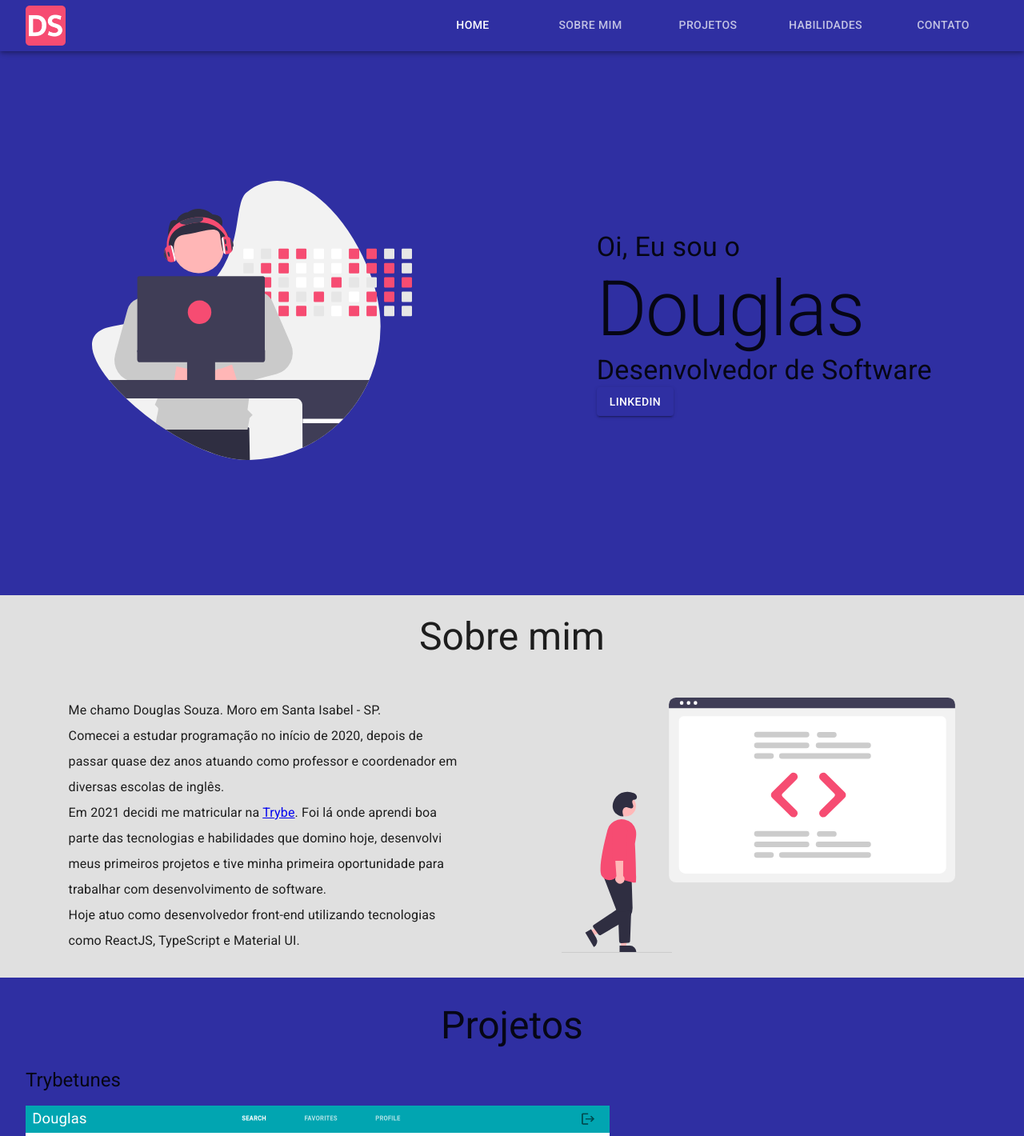
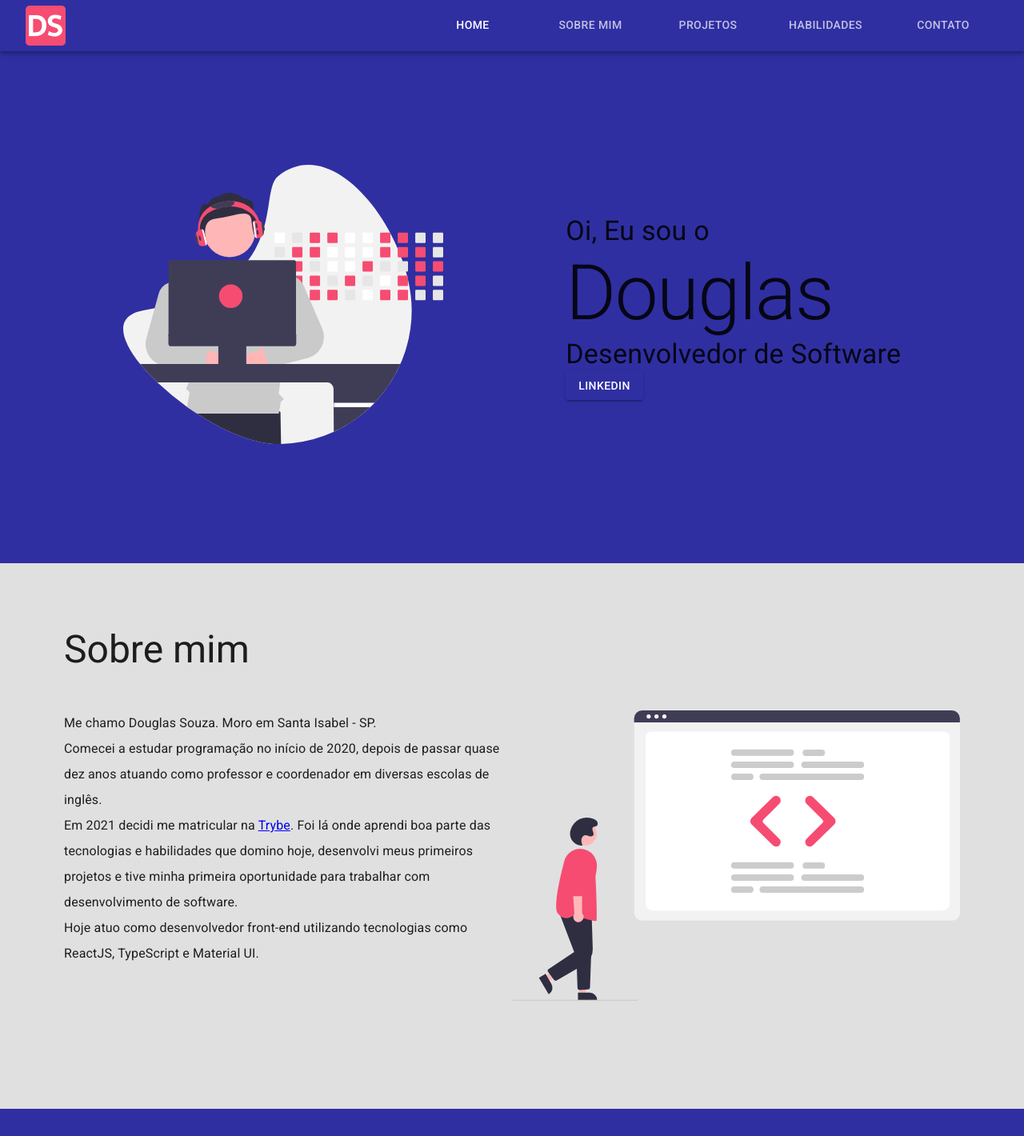
Before and after one commit to douglas-ssouza/portfolio, a React (Create React App) app: page / in a window 1280 px wide. Shown: the top 1420 px of the page at 80% size. Built offline with nearby package versions, Linux system fonts and the light colour scheme.

Commit message:
refactor: adjust greeting and about block

```diff
--- a/src/components/AboutBlock.tsx
+++ b/src/components/AboutBlock.tsx
@@ -11,28 +11,37 @@ function AboutBlock() {
 	const theme = useTheme();
 
 	return (
-		<Grid container direction='column' sx={{backgroundColor: theme.palette.grey[300]}}>
-			<Grid item sx={{my: 3}}>
-				<Typography component='h2' variant='h3' align='center'>
+		<Grid
+			container
+			direction='column'
+			sx={{backgroundColor: theme.palette.grey[300], padding: '5em'}}
+		>
+			<Grid item sx={{mb: '3em'}}>
+				<Typography component='h2' variant='h3'>
 					Sobre mim
 				</Typography>
 			</Grid>
-			<Grid item container sx={{p: 3}} justifyContent='space-around'>
-				<Grid item sx={{width: '40%'}}>
+			<Grid
+				item
+				container
+				justifyContent='space-around'
+				sx={{mb: '3em'}}
+			>
+				<Grid item xs={12} md={6}>
 					<Typography component='p' variant='body1' sx={{lineHeight: '2em'}}>
 						Me chamo Douglas Souza. Moro em Santa Isabel - SP.
 						<br />
 						Comecei a estudar programação no início de 2020, depois de passar quase dez anos atuando como professor e coordenador em diversas escolas de inglês.
 						<br />
 						Em 2021 decidi me matricular na
-						{ ' ' }
+						{' '}
 						<a href='https://www.betrybe.com/' rel='noreferrer' target='_blank'>Trybe</a>.
 						Foi lá onde aprendi boa parte das tecnologias e habilidades que domino hoje, desenvolvi meus primeiros projetos e tive minha primeira oportunidade para trabalhar com desenvolvimento de software.
 						<br />
 						Hoje atuo como desenvolvedor front-end utilizando tecnologias como ReactJS, TypeScript e Material UI.
 					</Typography>
 				</Grid>
-				<Grid item sx={{width: '40%'}} >
+				<Grid item xs={12} md={6}>
 					<img
 						src={code_review}
 						alt='illustration of person with boxes of information'
--- a/src/components/GreetingBlock.tsx
+++ b/src/components/GreetingBlock.tsx
@@ -14,9 +14,9 @@ function GreetingBlock() {
 	return (
 		<Grid
 			container
-			justifyContent='space-around'
+			justifyContent='space-evenly'
 			alignItems='center'
-			sx={{height: '85vh', backgroundColor: theme.palette.primary.main}}
+			sx={{height: '40em', backgroundColor: theme.palette.primary.main}}
 		>
 			<Grid item textAlign='center'>
 				<img
```
